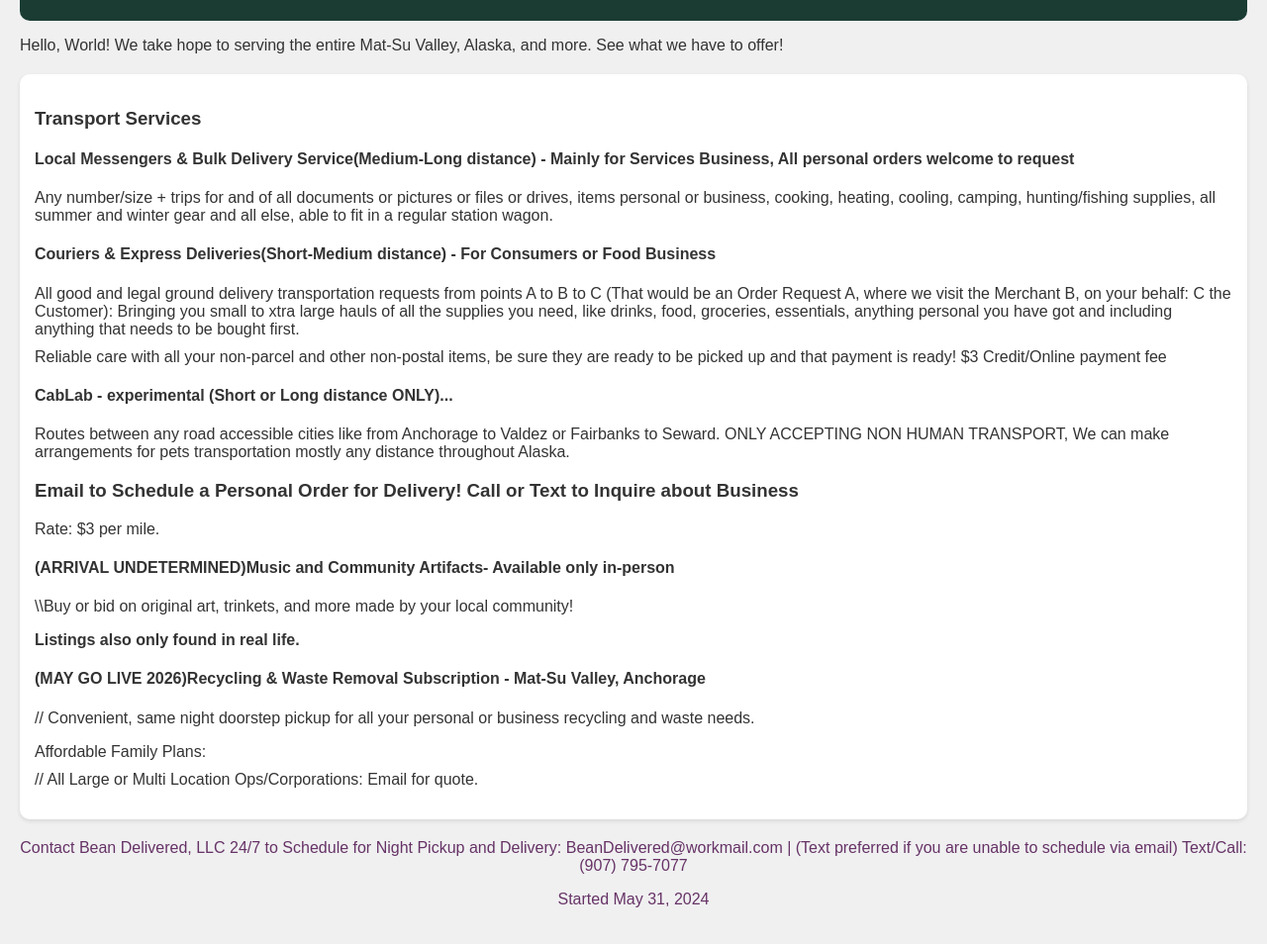
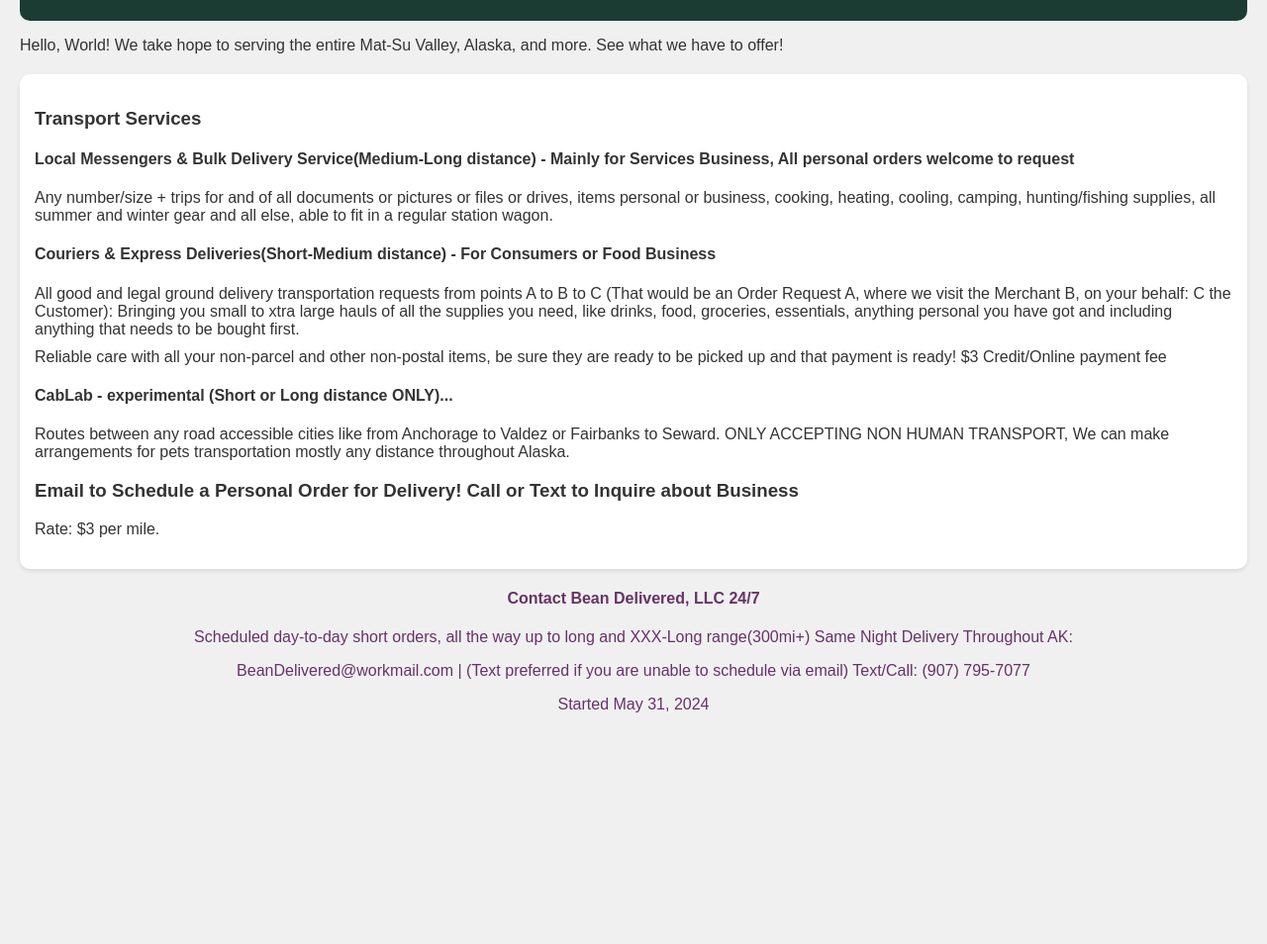
Before and after one commit to BeanDelivered/Service-AK, a plain HTML site: page index.html in a window 1280 px wide. Shown: the part 119-1073 px from the top of the page at 99% size. After the commit the page ends 876 px from the top, so only its background shows below. Drawn offline with Linux system fonts and the light colour scheme.

Commit message:
Update index.html

```diff
--- a/index.html
+++ b/index.html
@@ -77,36 +77,17 @@
 		<p>
 			 Rate: $3 per mile.
 		</p>
+				</ul>
+		</div>
+		<footer>
 		<h4>
-			(ARRIVAL UNDETERMINED)Music and Community Artifacts- Available only in-person
+			Contact Bean Delivered, LLC 24/7
 		</h4>
-			<p>
-		\\Buy or bid on original art, trinkets, and more made by your local community!
+		<p>
+			Scheduled day-to-day short orders, all the way up to long and XXX-Long range(300mi+) Same Night Delivery Throughout AK:
 			</p>
 			<p>
-		<strong>
-			Listings also only found in real life.
-		</strong>
-		<h4>
-			(MAY GO LIVE 2026)Recycling & Waste Removal Subscription - Mat-Su Valley, Anchorage
-		</h4>
-		<p>
-// Convenient, same night doorstep pickup for all your personal or business recycling and waste needs.
-		</p>
-		<ul>
-		<li>
-			Affordable Family Plans:
-		</li>
-		</li>
-		<li>
-			// All Large or Multi Location Ops/Corporations: Email for quote.
-
-		</li>
-		</ul>
-		</div>
-		<footer>
-		<p>
-			Contact Bean Delivered, LLC 24/7 to Schedule for Night Pickup and Delivery: BeanDelivered@workmail.com | (Text preferred if you are unable to schedule via email) Text/Call: (907) 795-7077
+			BeanDelivered@workmail.com | (Text preferred if you are unable to schedule via email) Text/Call: (907) 795-7077
 		</p>
 		<p>
 			Started May 31, 2024
```
